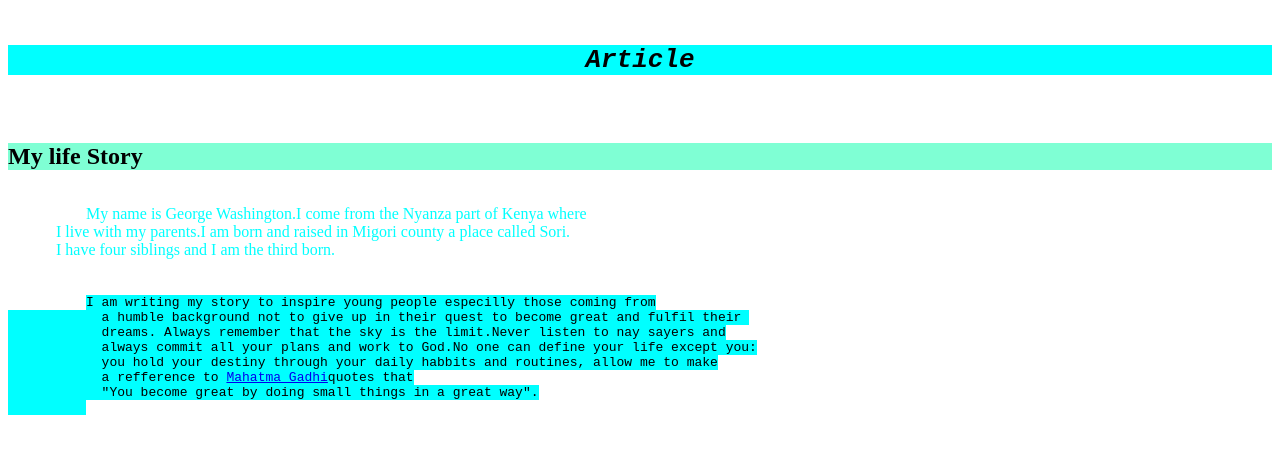
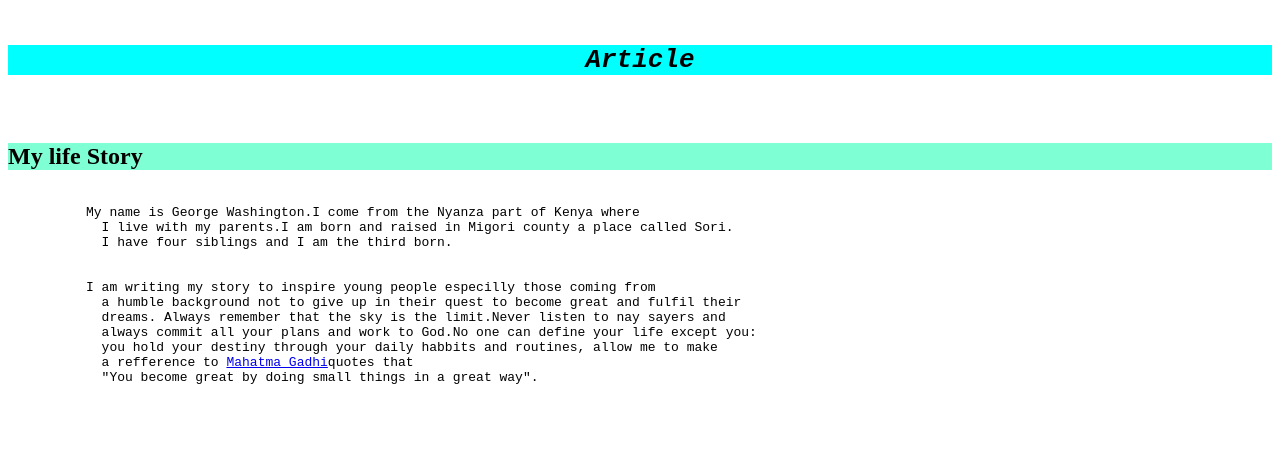
Before and after one commit to Aloo001/myfirstwebsite, a plain HTML site: page index.html in a window 1280 px wide. Drawn offline with Linux system fonts and the light colour scheme.

Commit message:
Update index.html

```diff
--- a/index.html
+++ b/index.html
@@ -14,15 +14,6 @@
       background-color: aquamarine;
       font-family: 'Times New Roman', Times, serif;
       text-decoration: double;
-     }
-     p1 {
-      color: aqua;
-      font-family: 'Times New Roman', Times, serif;
-
-     }
-     p2 {
-      background-color: aqua;
-      text-indent: 0%;
      }
   </style>
 </head>
```
